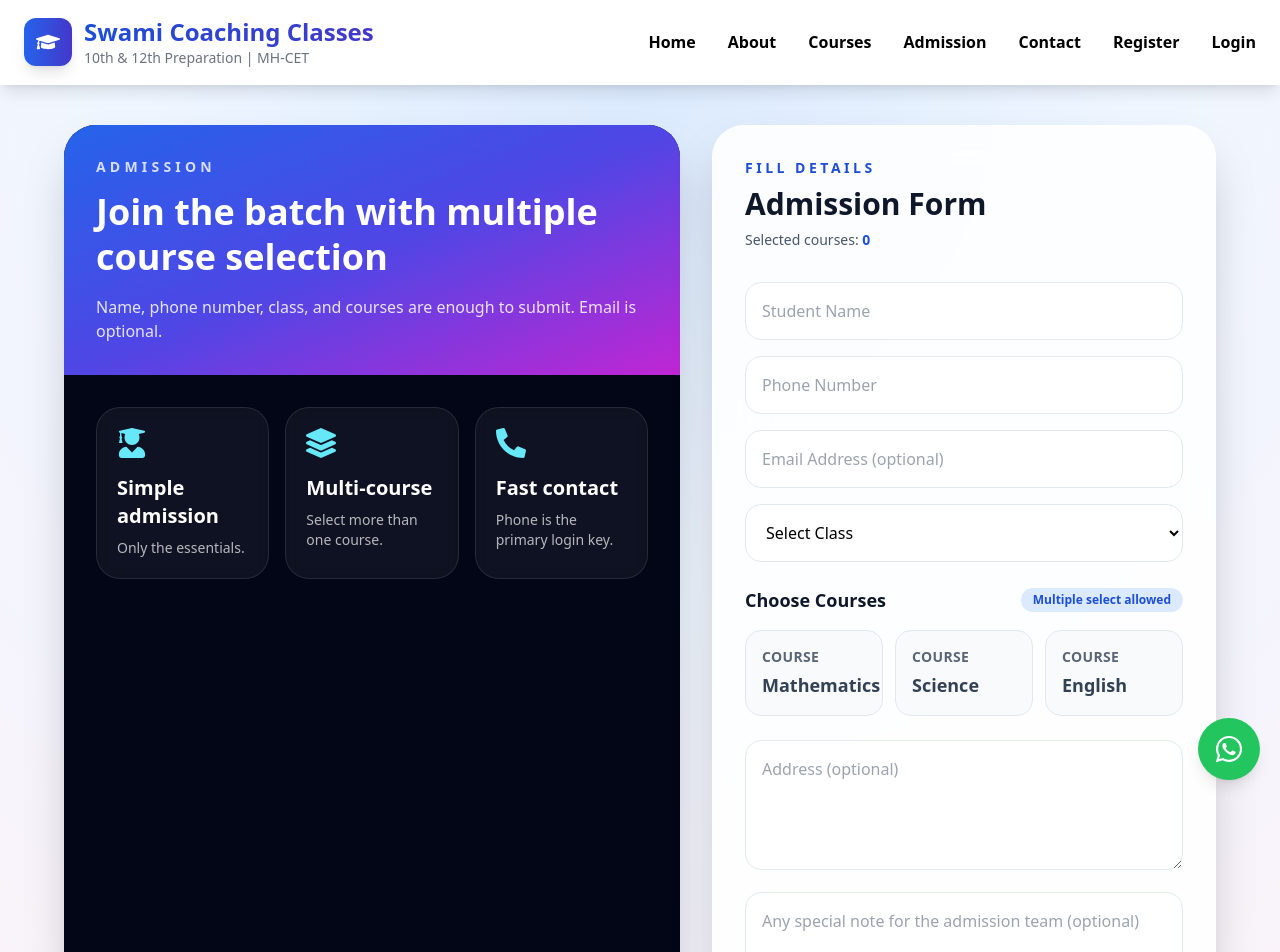
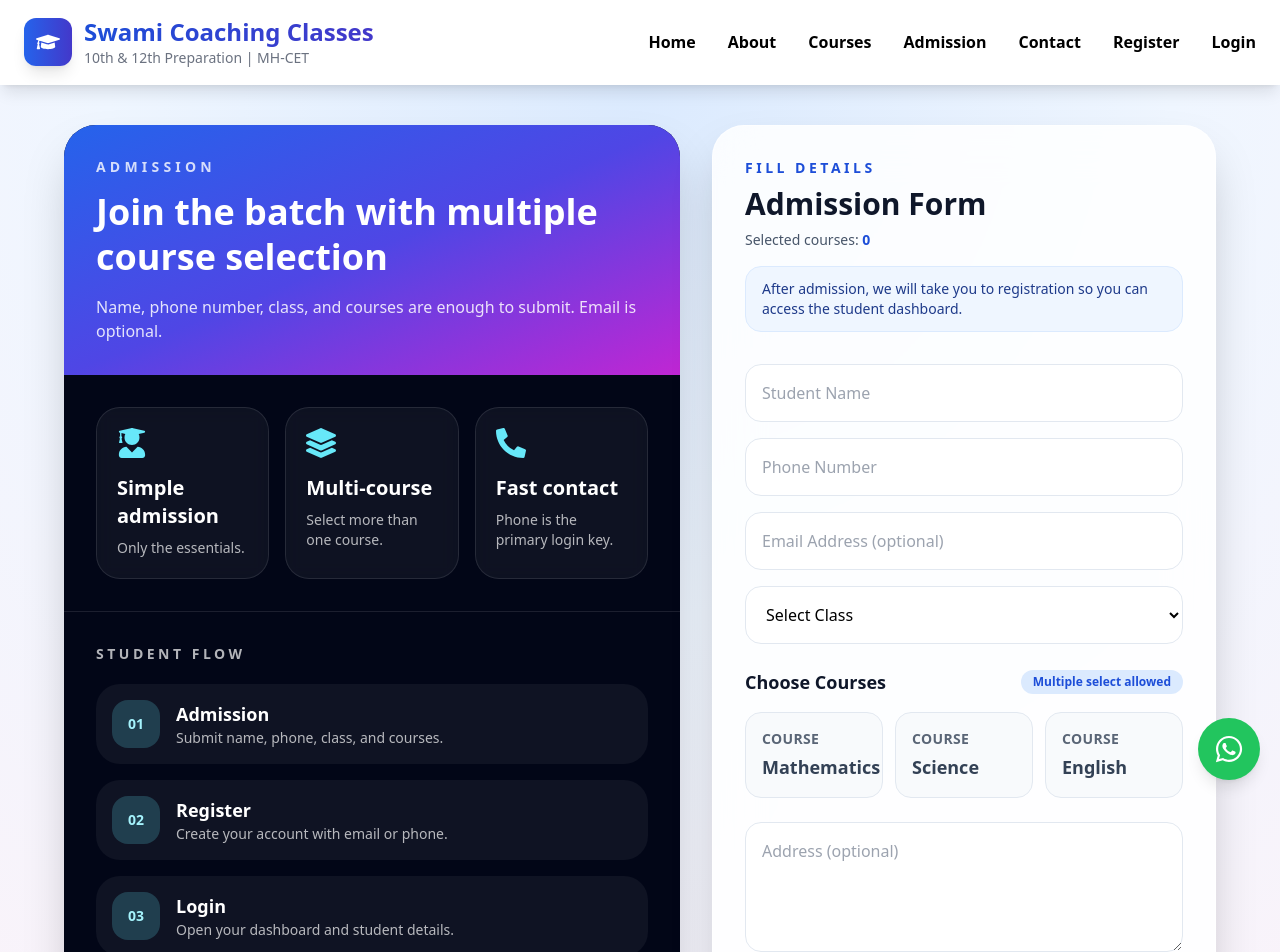
Before and after one commit to cdpatil396-coder/coaching-class, a React (Create React App) app in the folder frontend/: page /admission in a window 1280 px wide. Shown: the top 952 px of the page. Built offline with nearby package versions, Linux system fonts and the light colour scheme.

Commit message:
Polish admission registration flow

```diff
--- a/frontend/src/pages/Admission.js
+++ b/frontend/src/pages/Admission.js
@@ -28,6 +28,24 @@ function Admission() {
     notes: ""
   });
   const [submitting, setSubmitting] = useState(false);
+
+  const flowSteps = [
+    {
+      step: "01",
+      title: "Admission",
+      text: "Submit name, phone, class, and courses."
+    },
+    {
+      step: "02",
+      title: "Register",
+      text: "Create your account with email or phone."
+    },
+    {
+      step: "03",
+      title: "Login",
+      text: "Open your dashboard and student details."
+    }
+  ];
 
   const selectedCount = useMemo(
     () => formData.courses.length,
@@ -79,6 +97,10 @@ function Admission() {
       alert(res.data.message);
 
       localStorage.setItem("admissionSubmitted", "true");
+      localStorage.setItem(
+        "flowNotice",
+        "Admission submitted successfully. Please create your account next."
+      );
       localStorage.setItem(
         "pendingAdmission",
         JSON.stringify({
@@ -158,6 +180,28 @@ function Admission() {
               </div>
             ))}
           </div>
+
+          <div className="border-t border-white/10 p-8">
+            <p className="text-sm font-bold uppercase tracking-[0.25em] text-white/70">
+              Student flow
+            </p>
+            <div className="mt-5 grid gap-4">
+              {flowSteps.map((item) => (
+                <div
+                  key={item.step}
+                  className="flex items-start gap-4 rounded-3xl bg-white/5 p-4"
+                >
+                  <div className="flex h-12 w-12 shrink-0 items-center justify-center rounded-2xl bg-cyan-300/20 text-sm font-black text-cyan-200">
+                    {item.step}
+                  </div>
+                  <div>
+                    <h3 className="text-lg font-bold text-white">{item.title}</h3>
+                    <p className="text-sm text-white/70">{item.text}</p>
+                  </div>
+                </div>
+              ))}
+            </div>
+          </div>
         </motion.div>
 
         <motion.form
@@ -177,6 +221,9 @@ function Admission() {
             <p className="mt-2 text-sm text-slate-600">
               Selected courses: <span className="font-bold text-blue-700">{selectedCount}</span>
             </p>
+            <div className="mt-4 rounded-2xl border border-blue-100 bg-blue-50 px-4 py-3 text-sm text-blue-900">
+              After admission, we will take you to registration so you can access the student dashboard.
+            </div>
           </div>
 
           <div className="grid gap-4">
@@ -283,7 +330,7 @@ function Admission() {
             disabled={submitting}
             className="mt-8 inline-flex w-full items-center justify-center gap-3 rounded-2xl bg-gradient-to-r from-blue-700 to-indigo-700 px-6 py-4 text-lg font-bold text-white shadow-xl transition hover:brightness-110 disabled:cursor-not-allowed disabled:opacity-70"
           >
-            {submitting ? "Submitting..." : "Submit Admission"}
+            {submitting ? "Submitting..." : "Submit Admission and Continue"}
           </button>
         </motion.form>
       </div>
--- a/frontend/src/pages/auth/Login.js
+++ b/frontend/src/pages/auth/Login.js
@@ -1,6 +1,7 @@
 import { useState } from "react";
 import axios from "axios";
 import { useNavigate } from "react-router-dom";
+import { motion } from "framer-motion";
 import {
   FaEnvelope,
   FaLock,
@@ -10,6 +11,7 @@ import API_URL from "../../apiConfig";
 
 function Login() {
   const navigate = useNavigate();
+  const flowNotice = localStorage.getItem("flowNotice");
   const [formData, setFormData] = useState({
     identifier: "",
     password: ""
@@ -40,6 +42,7 @@ function Login() {
 
       localStorage.setItem("token", res.data.token);
       localStorage.setItem("user", JSON.stringify(res.data.user));
+      localStorage.removeItem("flowNotice");
 
       alert("Login Successful");
       navigate(res.data.user?.role === "admin" ? "/admin" : "/dashboard", {
@@ -54,10 +57,21 @@ function Login() {
 
   return (
     <div className="min-h-screen bg-[radial-gradient(circle_at_top,_#dbeafe,_#f8fafc_45%,_#ecfeff_100%)] px-4 py-10 flex items-center justify-center">
-      <form
-        onSubmit={handleSubmit}
-        className="w-full max-w-md rounded-[2rem] border border-white/70 bg-white/85 p-8 shadow-2xl backdrop-blur-xl"
-      >
+      <div className="w-full max-w-md">
+        {flowNotice && (
+          <motion.div
+            initial={{ opacity: 0, y: -12 }}
+            animate={{ opacity: 1, y: 0 }}
+            className="mb-4 rounded-2xl border border-blue-200 bg-blue-50 px-4 py-3 text-sm font-semibold text-blue-900 shadow-lg"
+          >
+            {flowNotice}
+          </motion.div>
+        )}
+
+        <form
+          onSubmit={handleSubmit}
+          className="rounded-[2rem] border border-white/70 bg-white/85 p-8 shadow-2xl backdrop-blur-xl"
+        >
         <div className="mb-8 text-center">
           <p className="text-sm font-bold uppercase tracking-[0.3em] text-blue-700">
             Welcome back
@@ -68,6 +82,9 @@ function Login() {
           <p className="mt-2 text-sm text-slate-600">
             Use your email or phone number to sign in.
           </p>
+          <div className="mt-4 rounded-2xl border border-blue-100 bg-blue-50 px-4 py-3 text-sm text-blue-900">
+            After login, your dashboard opens automatically with your admission details.
+          </div>
         </div>
 
         <label className="mb-2 block text-sm font-semibold text-slate-700">
@@ -118,9 +135,10 @@ function Login() {
           disabled={loading}
           className="w-full rounded-2xl bg-gradient-to-r from-blue-700 to-indigo-700 py-4 font-bold text-white shadow-xl transition hover:brightness-110 disabled:cursor-not-allowed disabled:opacity-70"
         >
-          {loading ? "Signing in..." : "Login"}
+          {loading ? "Signing in..." : "Open Dashboard"}
         </button>
-      </form>
+        </form>
+      </div>
     </div>
   );
 }
--- a/frontend/src/pages/auth/Register.js
+++ b/frontend/src/pages/auth/Register.js
@@ -1,6 +1,7 @@
 import { useState } from "react";
 import axios from "axios";
 import { useNavigate } from "react-router-dom";
+import { motion } from "framer-motion";
 import {
   FaEnvelope,
   FaLock,
@@ -26,6 +27,7 @@ function Register() {
   });
   const [showPassword, setShowPassword] = useState(false);
   const [loading, setLoading] = useState(false);
+  const flowNotice = localStorage.getItem("flowNotice");
 
   const handleChange = (e) => {
     setFormData({
@@ -72,6 +74,10 @@ function Register() {
       alert(res.data.message);
       localStorage.removeItem("pendingAdmission");
       localStorage.removeItem("admissionSubmitted");
+      localStorage.setItem(
+        "flowNotice",
+        "Registration successful. Log in to open your student dashboard."
+      );
       navigate("/login");
     } catch (error) {
       const apiMessage = error.response?.data?.message || error.response?.data?.error;
@@ -83,10 +89,21 @@ function Register() {
 
   return (
     <div className="min-h-screen bg-[radial-gradient(circle_at_top,_#dbeafe,_#f8fafc_45%,_#ecfccb_100%)] px-4 py-10 flex items-center justify-center">
-      <form
-        onSubmit={handleSubmit}
-        className="w-full max-w-md rounded-[2rem] border border-white/70 bg-white/85 p-8 shadow-2xl backdrop-blur-xl"
-      >
+      <div className="w-full max-w-md">
+        {flowNotice && (
+          <motion.div
+            initial={{ opacity: 0, y: -12 }}
+            animate={{ opacity: 1, y: 0 }}
+            className="mb-4 rounded-2xl border border-emerald-200 bg-emerald-50 px-4 py-3 text-sm font-semibold text-emerald-800 shadow-lg"
+          >
+            {flowNotice}
+          </motion.div>
+        )}
+
+        <form
+          onSubmit={handleSubmit}
+          className="rounded-[2rem] border border-white/70 bg-white/85 p-8 shadow-2xl backdrop-blur-xl"
+        >
         <div className="mb-8 text-center">
           <p className="text-sm font-bold uppercase tracking-[0.3em] text-emerald-700">
             Create account
@@ -97,6 +114,9 @@ function Register() {
           <p className="mt-2 text-sm text-slate-600">
             Register with email or phone number.
           </p>
+          <div className="mt-4 rounded-2xl border border-emerald-100 bg-emerald-50 px-4 py-3 text-sm text-emerald-900">
+            Next step after registering: log in and open your dashboard.
+          </div>
         </div>
 
         <label className="mb-2 block text-sm font-semibold text-slate-700">
@@ -165,9 +185,10 @@ function Register() {
           disabled={loading}
           className="w-full rounded-2xl bg-gradient-to-r from-emerald-600 to-teal-700 py-4 font-bold text-white shadow-xl transition hover:brightness-110 disabled:cursor-not-allowed disabled:opacity-70"
         >
-          {loading ? "Registering..." : "Register"}
+          {loading ? "Registering..." : "Create Account"}
         </button>
-      </form>
+        </form>
+      </div>
     </div>
   );
 }
```
